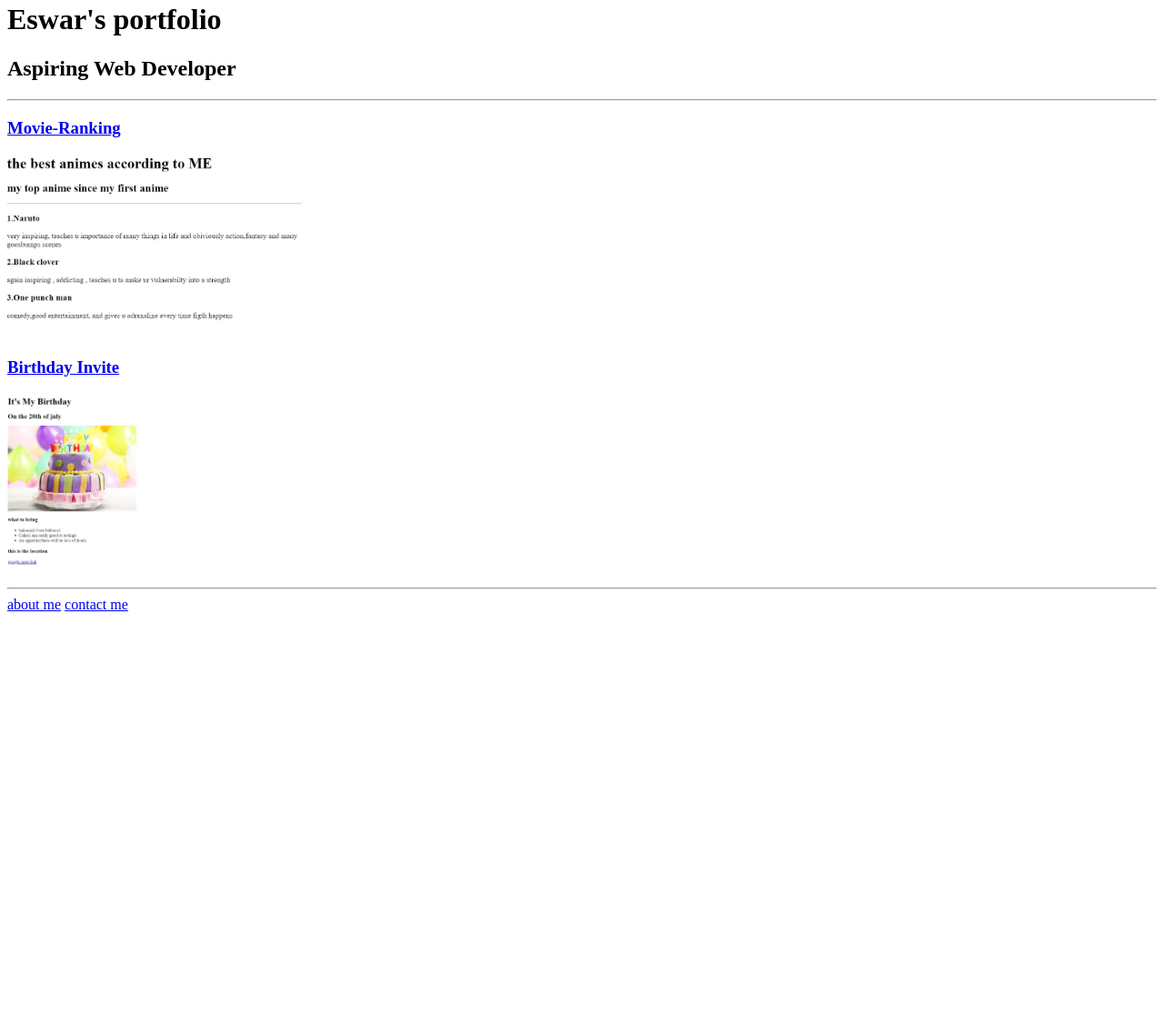
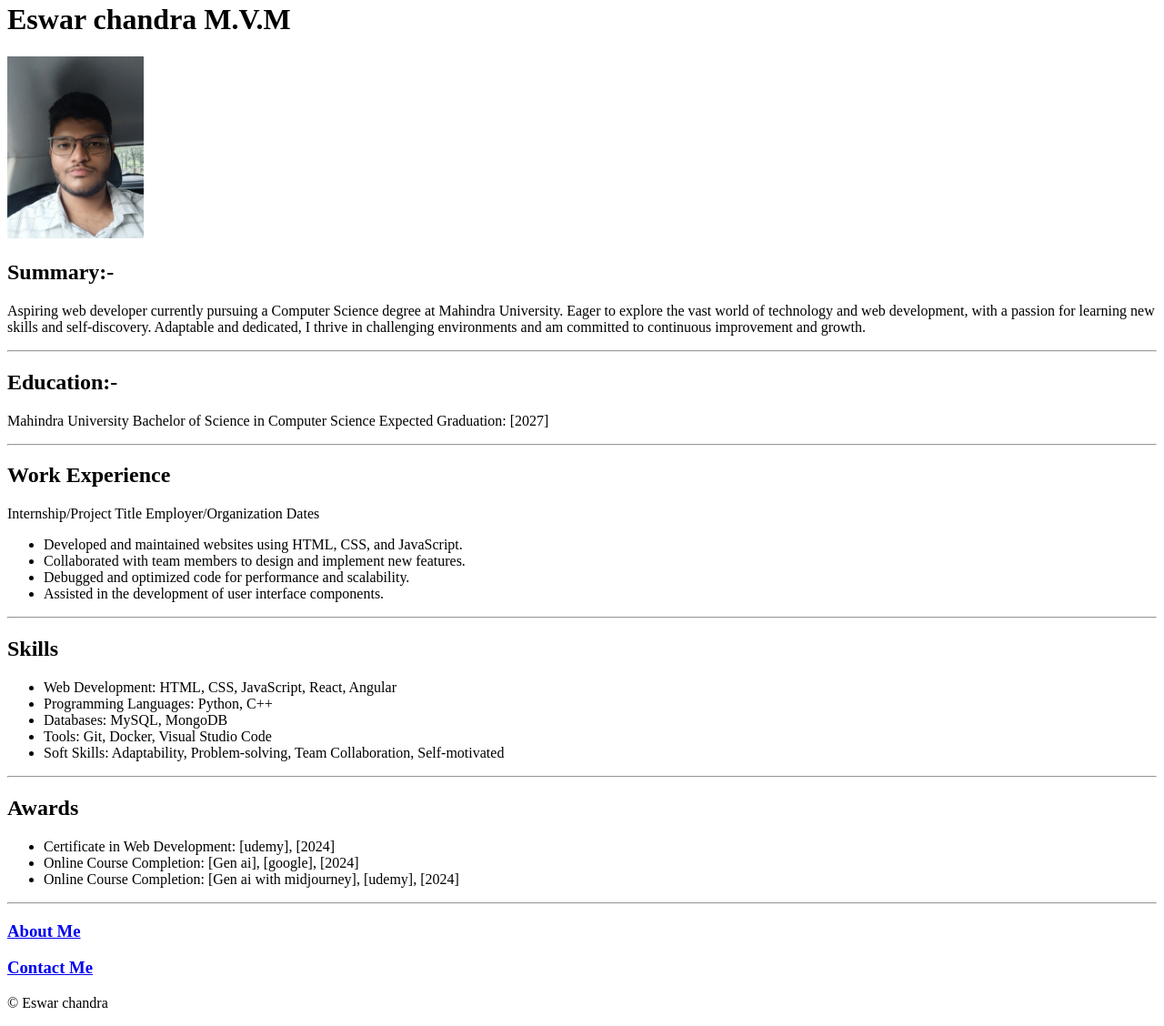
Before and after one commit to mec-256/html-portfilio, a plain HTML site: page index.html in a window 1280 px wide. Shown: the part 18-1146 px from the top of the page at 91% size. Before the commit the page ends 800 px from the top, so only its background shows below. Drawn offline with Linux system fonts and the light colour scheme.

Commit message:
Add files via upload

```diff
--- a/index.html
+++ b/index.html
@@ -1,25 +1,55 @@
-
 <!DOCTYPE html>
 <html lang="en">
 <head>
     <meta charset="UTF-8">
     <meta name="viewport" content="width=device-width, initial-scale=1.0">
-    <title>Eswar's portfolio</title>
+    <title>My Resume</title>
 </head>
 <body>
-    <h1>Eswar's portfolio</h1>
- <h2>Aspiring  Web Developer</h2>
- <hr/>
- <h3><a href="./public/movie-ranking.html">Movie-Ranking</a></h3>
- <img height="200" src="./assets/images/MovieRanking.jpg"/>
+    <h1>Eswar chandra M.V.M</h1>
+    <img height="200" src="./passport.jpg"/>
+    <h2>Summary:-</h2>
+    <p>Aspiring web developer currently pursuing a Computer Science degree at Mahindra University. Eager to explore the vast world of technology and web development, with a passion for learning new skills and self-discovery. Adaptable and dedicated, I thrive in challenging environments and am committed to continuous improvement and growth.</p>
+    <hr/>
+    <h2>Education:-</h2>
+     <p>Mahindra University
+        Bachelor of Science in Computer Science
+        Expected Graduation: [2027]</p>
+        <hr/>
+    <h2>Work Experience</h2>
+    <p>Internship/Project Title
+       Employer/Organization
+       Dates</p>
+       <ul>
+        <li>Developed and maintained websites using HTML, CSS, and JavaScript.</li>
+        <li>Collaborated with team members to design and implement new features.</li>
+        <li>Debugged and optimized code for performance and scalability.</li>
+        <li>Assisted in the development of user interface components.</li>
+        </ul>
+        <hr/>
+    <h2>Skills</h2>
+    <ul>
+   <li> Web Development: HTML, CSS, JavaScript, React, Angular</li>
+    <li>Programming Languages: Python, C++</li>
+    <li>Databases: MySQL, MongoDB</li>
+    <li>Tools: Git, Docker, Visual Studio Code</li>
+    <li>Soft Skills: Adaptability, Problem-solving, Team Collaboration, Self-motivated</li>
+    </ul>
+    <hr/>
+    <h2>Awards</h2>
+    <ul>
+   <li> Certificate in Web Development: [udemy], [2024]</li>
+      <li>Online Course Completion: [Gen ai], [google], [2024]</li>
+      <li>Online Course Completion: [Gen ai with midjourney], [udemy], [2024]</li>
+    </ul>
+
+    <hr/>
+    <h3><a href="./public/about.html">About Me</a></h3>
+    <h3><a href="./public/contact.html">Contact Me</a></h3>
+   <footer>
+    <p>© Eswar chandra</p>
 
 
-
-<h3><a href="./public/birthday-invite.html">Birthday Invite</a></h3>
-<img height="200" src="./assets/images/borthday_image.jpg"/>
-
-<hr/>
-<a href="./public/about.html">about me</a>
-<a href="./public/contact.html">contact me</a>
+<footer>
 </body>
 </html>
```
Also changed, not shown: about.html (added, +20 -0 lines), contact.html (added, +9 -0 lines), passport.jpg (added).
